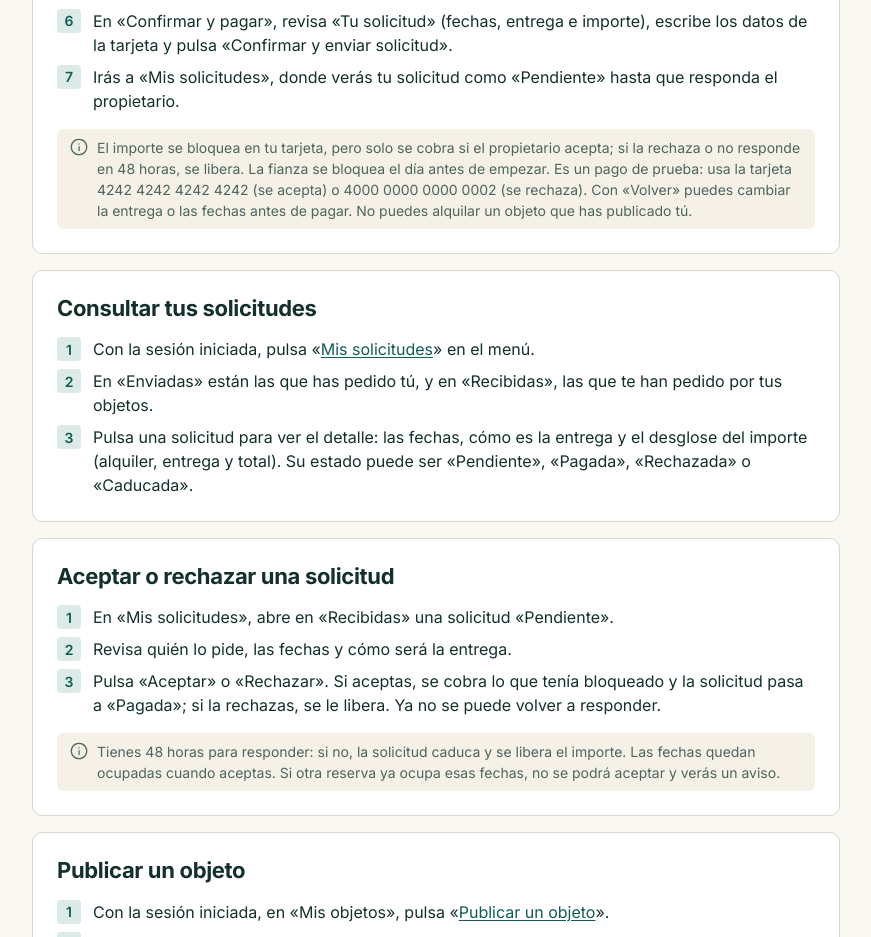
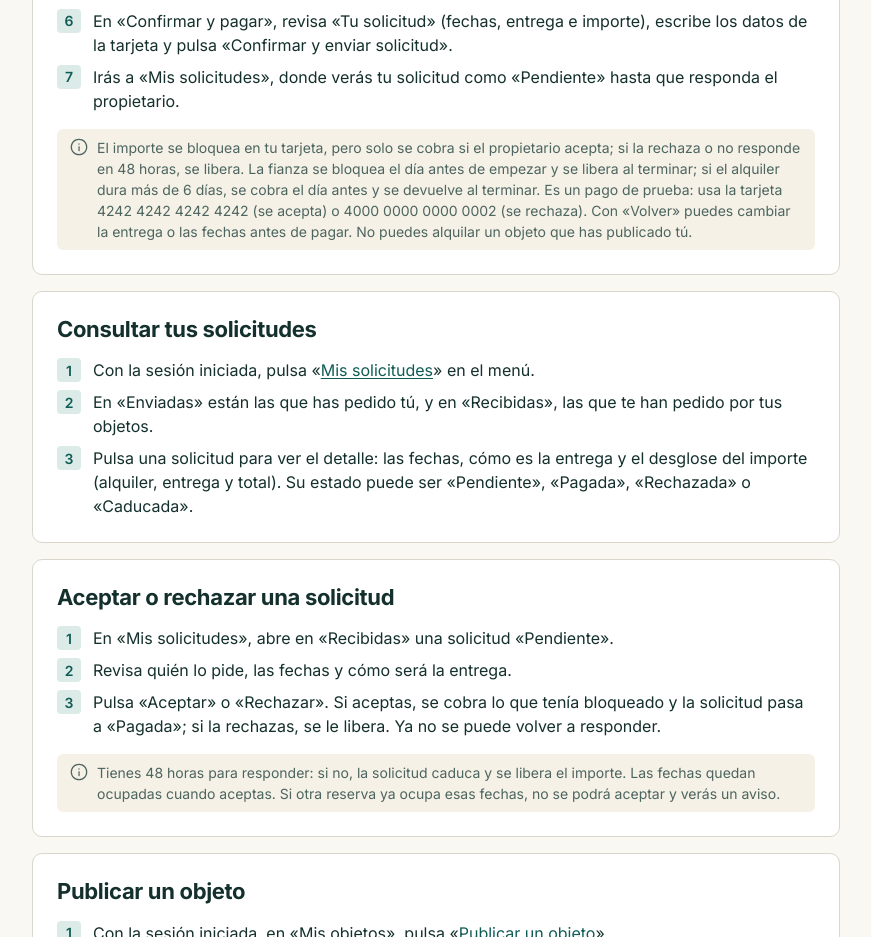
Before and after one commit to UB-ES-A1-2026/Proyecto, a React (Vite) app in the folder frontend/: page /ayuda in a window 1280 px wide. Shown: the part 3160-4097 px from the top of the page, without its empty margins (356-1227 px from the left). Built offline with nearby package versions, Linux system fonts and the light colour scheme; no server answers.

Commit message:
docs(web): US-05.01 la ayuda explica que con más de 6 días la fianza se cobra y se devuelve (#282)

```diff
--- a/frontend/src/pages/HelpPage.tsx
+++ b/frontend/src/pages/HelpPage.tsx
@@ -120,7 +120,7 @@ const SECTIONS: HelpSection[] = [
       'En «Confirmar y pagar», revisa «Tu solicitud» (fechas, entrega e importe), escribe los datos de la tarjeta y pulsa «Confirmar y enviar solicitud».',
       'Irás a «Mis solicitudes», donde verás tu solicitud como «Pendiente» hasta que responda el propietario.',
     ],
-    note: 'El importe se bloquea en tu tarjeta, pero solo se cobra si el propietario acepta; si la rechaza o no responde en 48 horas, se libera. La fianza se bloquea el día antes de empezar. Es un pago de prueba: usa la tarjeta 4242 4242 4242 4242 (se acepta) o 4000 0000 0000 0002 (se rechaza). Con «Volver» puedes cambiar la entrega o las fechas antes de pagar. No puedes alquilar un objeto que has publicado tú.',
+    note: 'El importe se bloquea en tu tarjeta, pero solo se cobra si el propietario acepta; si la rechaza o no responde en 48 horas, se libera. La fianza se bloquea el día antes de empezar y se libera al terminar; si el alquiler dura más de 6 días, se cobra el día antes y se devuelve al terminar. Es un pago de prueba: usa la tarjeta 4242 4242 4242 4242 (se acepta) o 4000 0000 0000 0002 (se rechaza). Con «Volver» puedes cambiar la entrega o las fechas antes de pagar. No puedes alquilar un objeto que has publicado tú.',
   },
   {
     id: 'mis-solicitudes',
```
